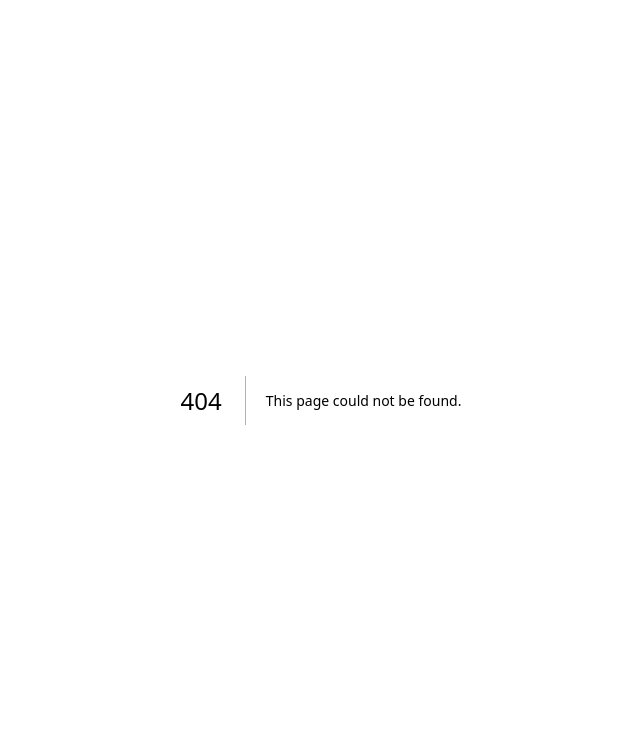
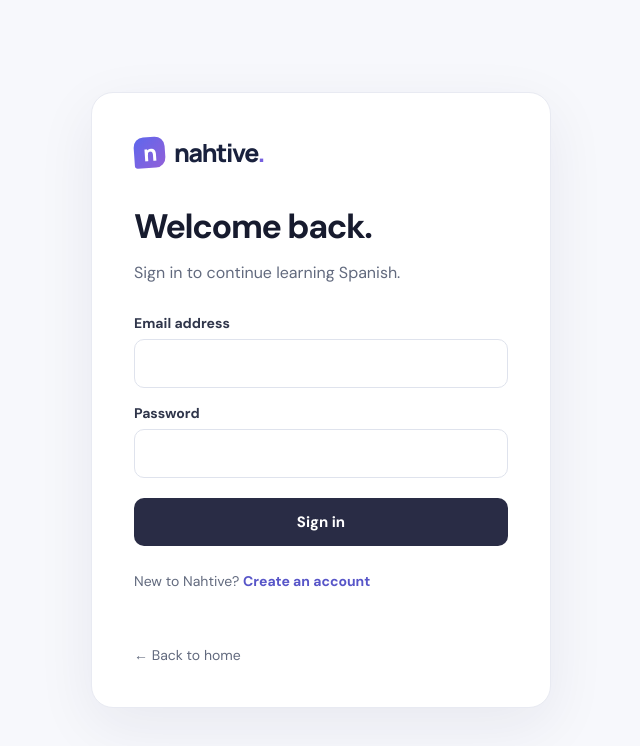
Before and after one commit to joshkhenry-sys/nahtive-2.0, a Next.js app: page /login in a window 1280 px wide. Before the commit this address had no page. Shown: the top 746 px of the page, without its empty margins (319-959 px from the left). Built offline with nearby package versions, Linux system fonts and the light colour scheme.

Commit message:
Add English sign-in page

```diff
--- /dev/null
+++ b/app/login/page.tsx
@@ -0,0 +1,24 @@
+import Link from "next/link";
+import { signIn } from "@/app/auth/actions";
+
+export default async function LoginPage({ searchParams }: { searchParams: Promise<{ error?: string; message?: string }> }) {
+  const params = await searchParams;
+  return (
+    <main className="auth-page">
+      <section className="auth-card">
+        <Link className="brand" href="/"><span className="brand-symbol">n</span><span>nahtive<span className="brand-dot">.</span></span></Link>
+        <h1>Welcome back.</h1>
+        <p>Sign in to continue learning Spanish.</p>
+        {params.message && <p className="auth-message" role="status">{params.message}</p>}
+        {params.error && <p className="auth-error" role="alert">{params.error}</p>}
+        <form className="auth-form" action={signIn}>
+          <label>Email address<input type="email" name="email" autoComplete="email" required /></label>
+          <label>Password<input type="password" name="password" autoComplete="current-password" required /></label>
+          <button type="submit">Sign in</button>
+        </form>
+        <p className="auth-switch">New to Nahtive? <Link href="/signup">Create an account</Link></p>
+        <Link className="auth-back" href="/">← Back to home</Link>
+      </section>
+    </main>
+  );
+}
```
